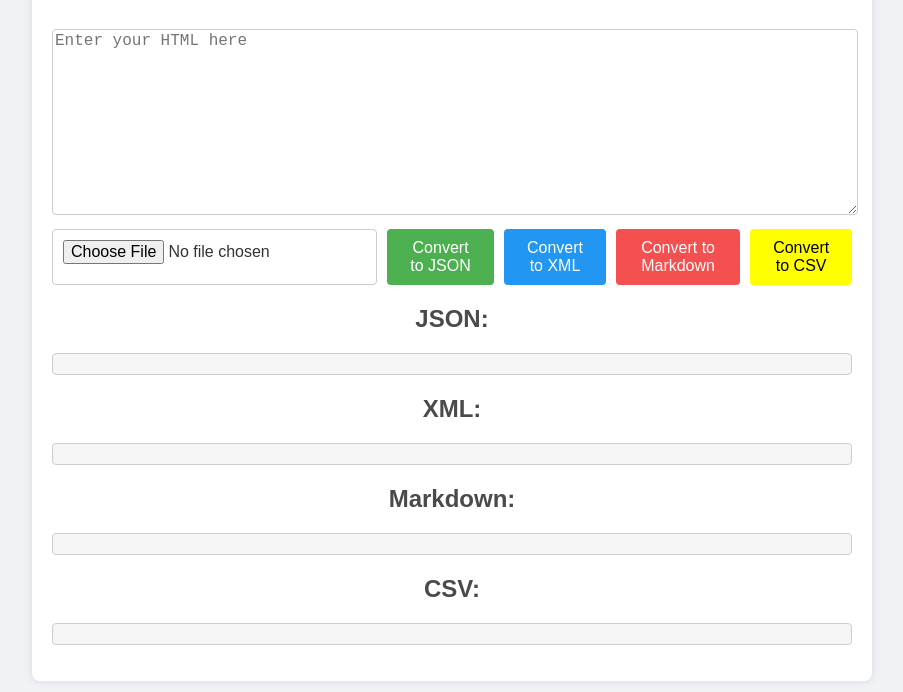
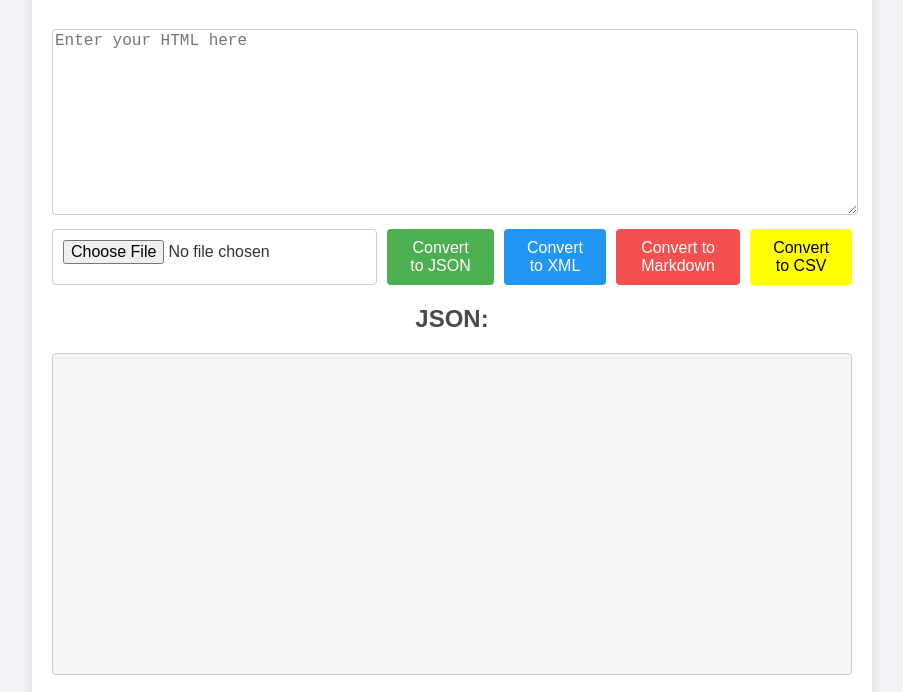
Before and after one commit to KevinZer00/HTML-Converter, a plain HTML site: page src/index.html in a window 1280 px wide. Shown: the part 81-773 px from the top of the page, without its empty margins (188-1091 px from the left). Drawn offline with nearby package versions, Linux system fonts and the light colour scheme.

Commit message:
Set height of each box's initial height to 300px

```diff
--- a/src/styles.css
+++ b/src/styles.css
@@ -99,6 +99,9 @@ input[type="file"] {
     font-size: 16px;
 }
 
+pre#json-output, pre#xml-output, pre#markdown-output, pre#csv-output {
+    height: 300px;
+}
 
 .outputs h2 {
     text-align: center;
```
